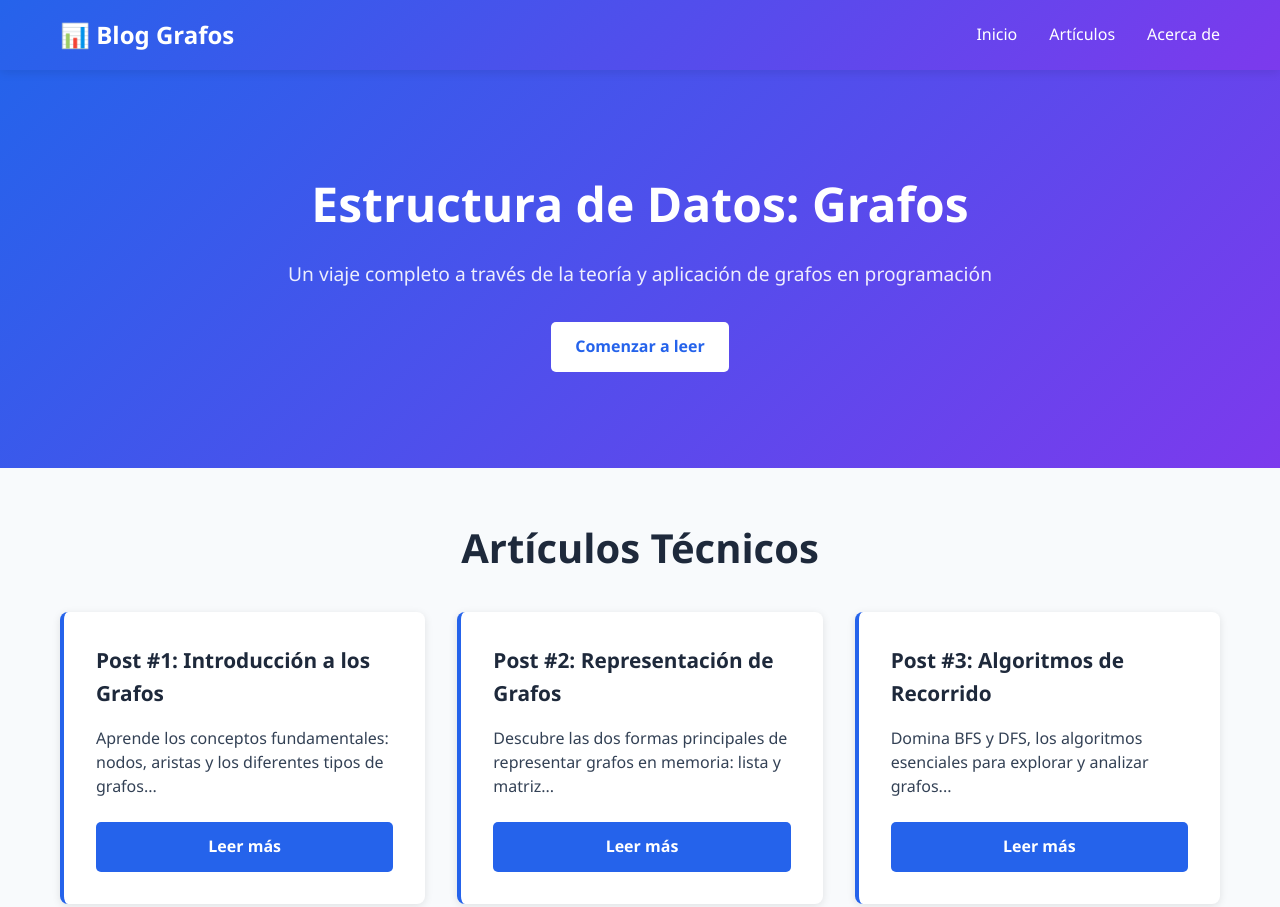
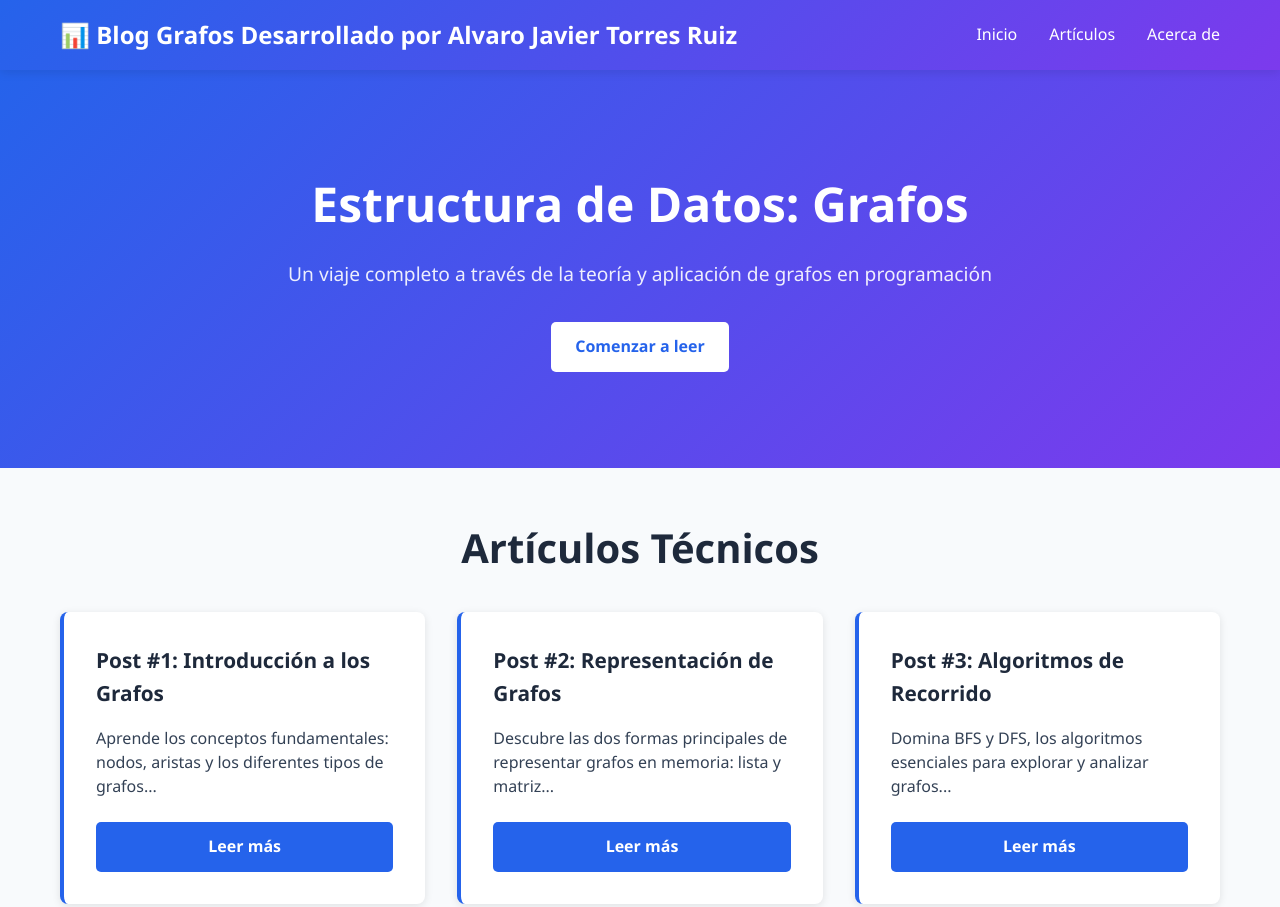
Before and after one commit to alvaro100t/proyecto-copilot, a plain HTML site: page blog/index.html in a window 1280 px wide. Shown: the top 907 px of the page. Drawn offline with Linux system fonts and the light colour scheme.

Commit message:
Actualizar credito del autor: Blog Grafos Desarrollado por Alvaro Javier Torres Ruiz

```diff
--- a/blog/assets/js/main.js
+++ b/blog/assets/js/main.js
@@ -238,5 +238,5 @@ function simulateBFS(canvasId) {
 // Ejecutar diagramas cuando el documento esté listo
 document.addEventListener('DOMContentLoaded', function() {
     // Los diagramas se inicializarán en cada página cuando sea necesario
-    console.log('Blog Grafos cargado correctamente');
+    console.log('Blog Grafos Desarrollado por Alvaro Javier Torres Ruiz cargado correctamente');
 });
--- a/blog/index.html
+++ b/blog/index.html
@@ -10,7 +10,7 @@
     <nav class="navbar">
         <div class="container">
             <div class="logo">
-                <h1>📊 Blog Grafos</h1>
+                <h1>📊 Blog Grafos Desarrollado por Alvaro Javier Torres Ruiz</h1>
             </div>
             <ul class="nav-links">
                 <li><a href="#inicio">Inicio</a></li>
```
Also changed, not shown: blog/posts/post1.html (+1 -1 lines), blog/posts/post2.html (+1 -1 lines), blog/posts/post3.html (+1 -1 lines).
